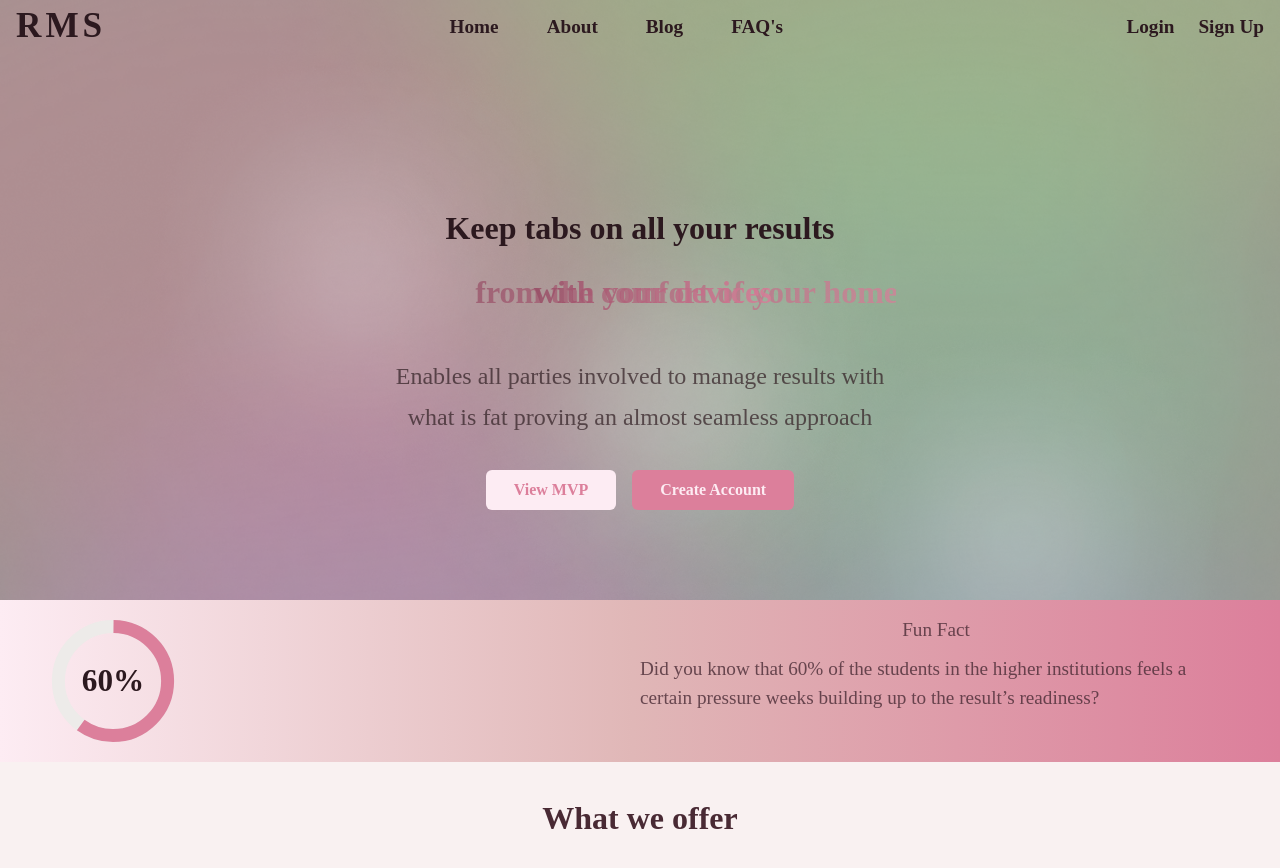
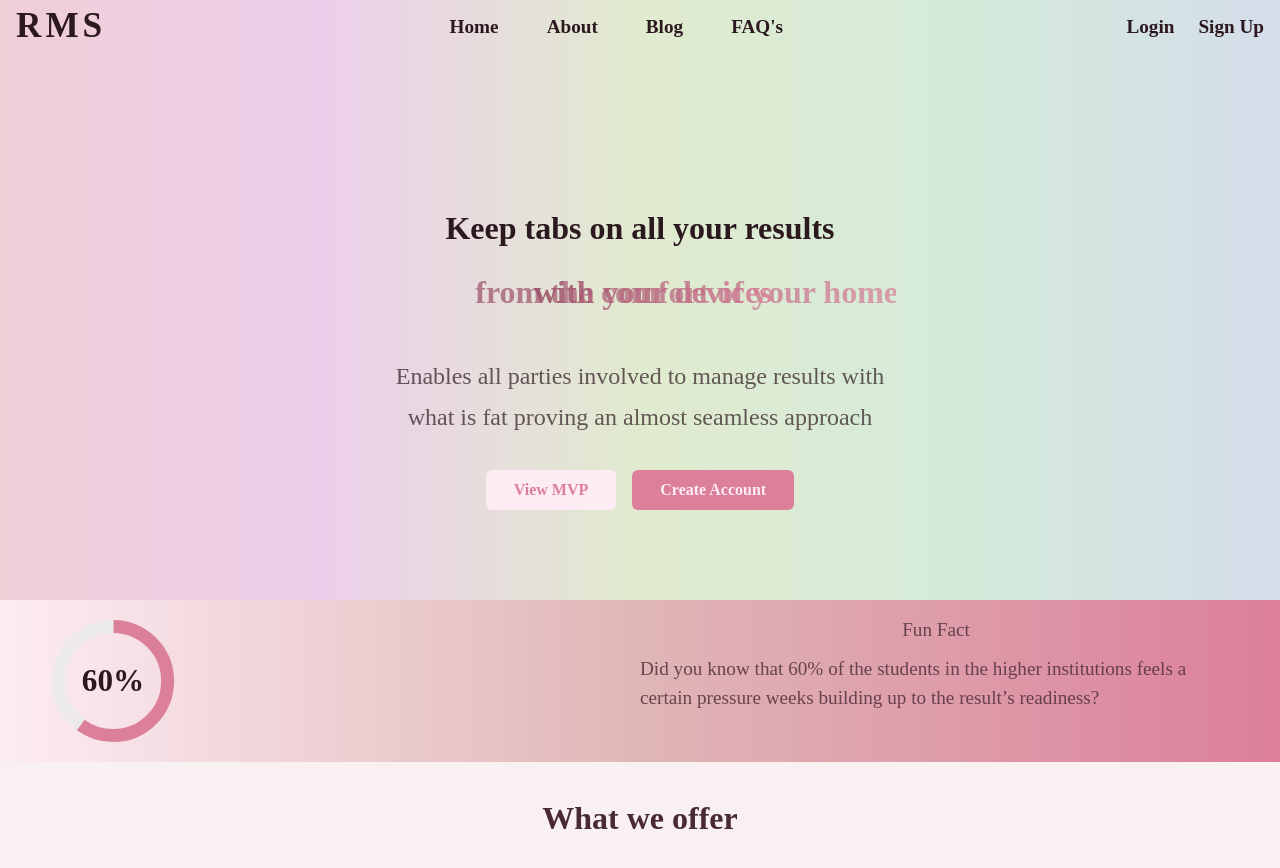
Before and after one commit to AchevaEnterprise/RMS-landing-page, a React (Create React App) app: page / in a window 1280 px wide. Shown: the top 868 px of the page. Built offline with nearby package versions, Linux system fonts and the light colour scheme.

Commit message:
installed locomotive scroll and fixed blur bug in header

```diff
--- a/package.json
+++ b/package.json
@@ -18,8 +18,10 @@
     "@types/react-dom": "^18.2.1",
     "aos": "^3.0.0-beta.6",
     "framer-motion": "^10.12.4",
+    "locomotive-scroll": "^4.1.4",
     "react": "^18.2.0",
     "react-dom": "^18.2.0",
+    "react-locomotive-scroll": "^0.2.2",
     "react-scripts": "5.0.1",
     "typescript": "^4.9.5",
     "web-vitals": "^2.1.4"
--- a/src/components/Header.tsx
+++ b/src/components/Header.tsx
@@ -46,11 +46,15 @@ const Header = () => {
   return (
     <Box
       h={{ base: "85vh", lg: "75vh" }}
-      backgroundImage={bgImage}
-      bgPos="center"
-      bgSize="cover"
-      overflow="hidden">
-      <Flex justifyContent="space-between" alignItems="center" px="1rem">
+      //backgroundImage={bgImage}
+      backgroundImage="linear-gradient(to right, rgba(220, 127, 155,
+        0.3), rgba(207, 127, 220, 0.3), rgba(168, 220, 127, 0.3), rgba(127, 220,
+        164, 0.3), rgba(127, 175, 220, 0.3))">
+      <Flex
+        justifyContent="space-between"
+        alignItems="center"
+        px="1rem"
+        zIndex={10}>
         <Box>
           <Text
             as="h1"
--- a/src/index.css
+++ b/src/index.css
@@ -123,3 +123,6 @@ body {
 .zoom-out {
   animation: zoom-out 1s ease-in-out;
 }
+.header {
+  backdrop-filter: blur(40px);
+}
```
Also changed, not shown: 1 other file (tests, documents, lock files or other folders).
